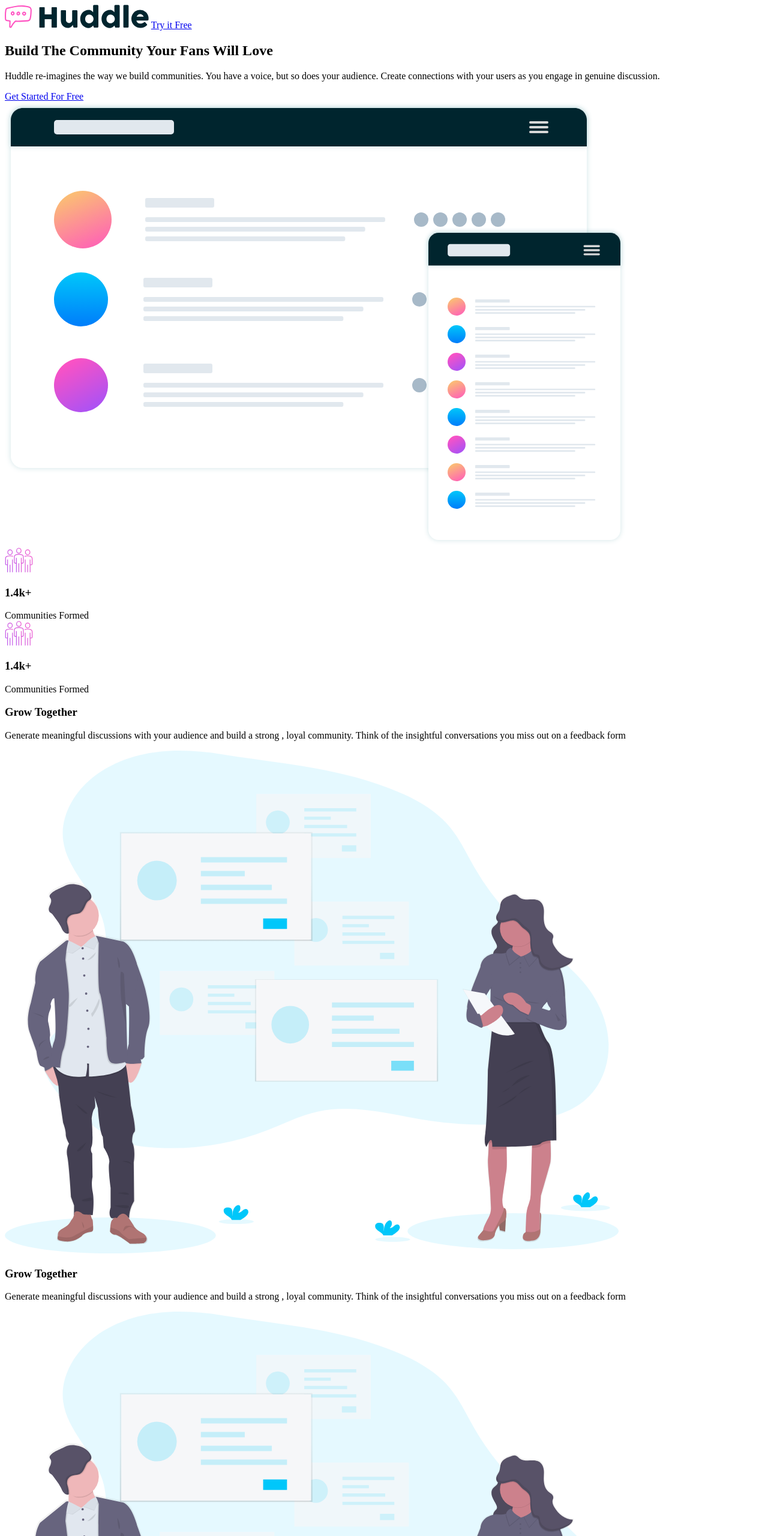
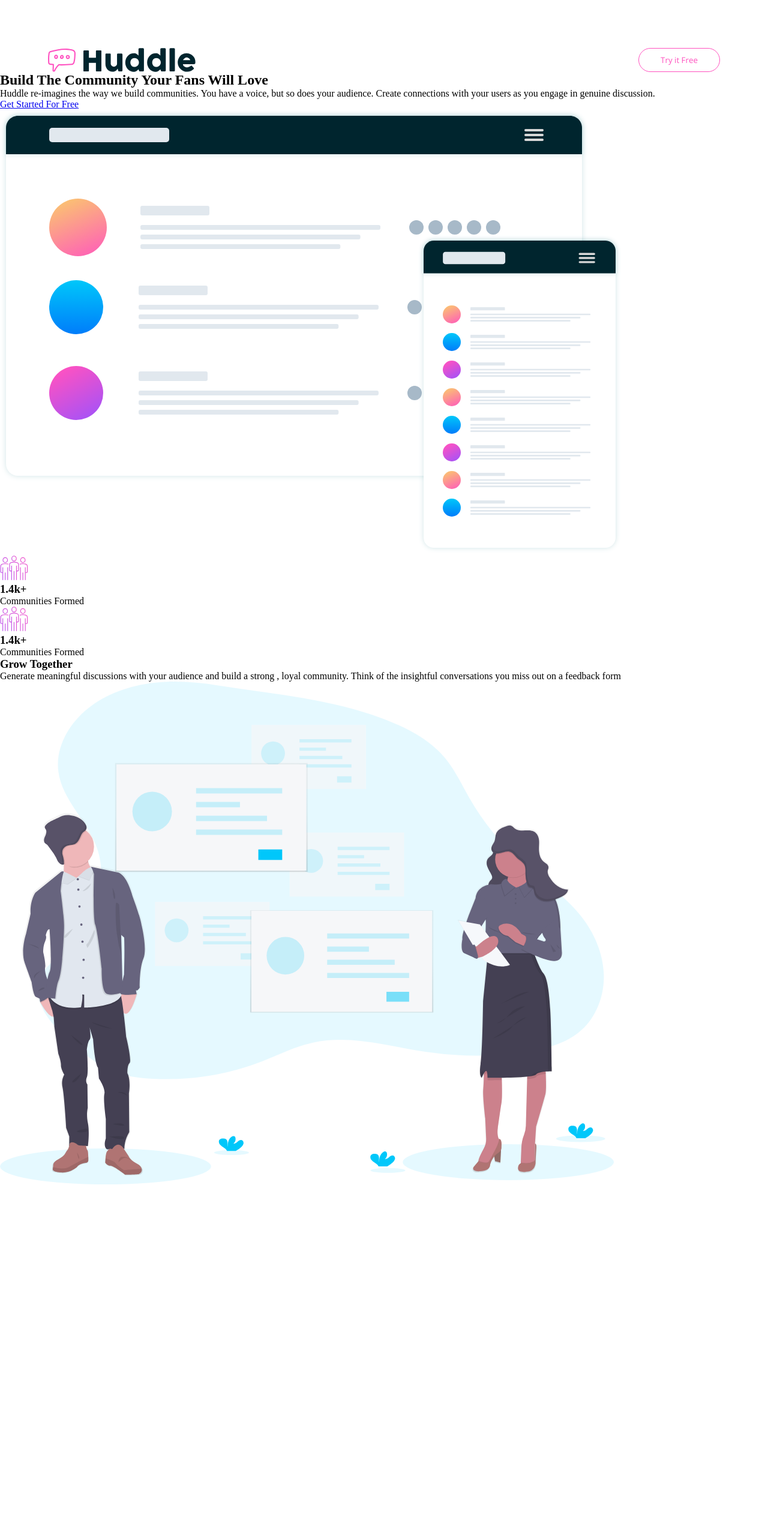
Before and after one commit to hassanahmadp/huddle-curved, a plain HTML site: page index.html in a window 1280 px wide. Shown: the top 2560 px of the page at 60% size. After the commit the page ends 1978 px from the top, so only its background shows below. Drawn offline with nearby package versions, Linux system fonts and the light colour scheme.

Commit message:
header comp

```diff
--- /dev/null
+++ b/css/_header.scss
@@ -0,0 +1,19 @@
+header {
+  padding: 80px 80px 0 80px;
+  @include flex(space-between, center);
+  img {
+    height: 40px;
+    width: auto;
+  }
+
+  button {
+    width: 136px;
+    height: 40px;
+    border: 1px solid color(pink);
+    border-radius: 40px;
+    color: color(pink);
+    background: transparent;
+    font-family: "Open Sans", sans-serif;
+    font-weight: 400;
+  }
+}
--- a/css/styles.scss
+++ b/css/styles.scss
@@ -1 +1,6 @@
 @import "globals";
+@import "header";
+@import "sect-1";
+
+// font-family: 'Open Sans', sans-serif;
+// font-family: 'Poppins', sans-serif;
--- a/index.html
+++ b/index.html
@@ -11,13 +11,14 @@
       href="https://fonts.googleapis.com/css2?family=Open+Sans:wght@400;600;700&family=Poppins:wght@700&display=swap"
       rel="stylesheet"
     />
+    <link rel="stylesheet" href="./css/styles.css" />
     <title>Huddle curved</title>
   </head>
   <body>
     <div id="bodyClone">
       <header>
         <img src="./images/logo.svg" alt="logo of the site" class="logo" />
-        <a href="#" class="tif">Try it Free</a>
+        <button href="#" class="tif">Try it Free</button>
       </header>
       <section id="sect-1">
         <h2>Build The Community Your Fans Will Love</h2>
@@ -73,34 +74,6 @@
           alt="section image"
         />
       </section>
-      <section class="curved-section">
-        <div class="text">
-          <h3>Grow Together</h3>
-          <p>
-            Generate meaningful discussions with your audience and build a
-            strong , loyal community. Think of the insightful conversations you
-            miss out on a feedback form
-          </p>
-        </div>
-        <img
-          src="./images/illustration-grow-together.svg"
-          alt="section image"
-        />
-      </section>
-      <section class="curved-section colored">
-        <div class="text">
-          <h3>Grow Together</h3>
-          <p>
-            Generate meaningful discussions with your audience and build a
-            strong , loyal community. Think of the insightful conversations you
-            miss out on a feedback form
-          </p>
-        </div>
-        <img
-          src="./images/illustration-grow-together.svg"
-          alt="section image"
-        />
-      </section>
     </div>
   </body>
 </html>
```
Also changed, not shown: css/_sect-1.scss (added), css/styles.css, 1 other file.
